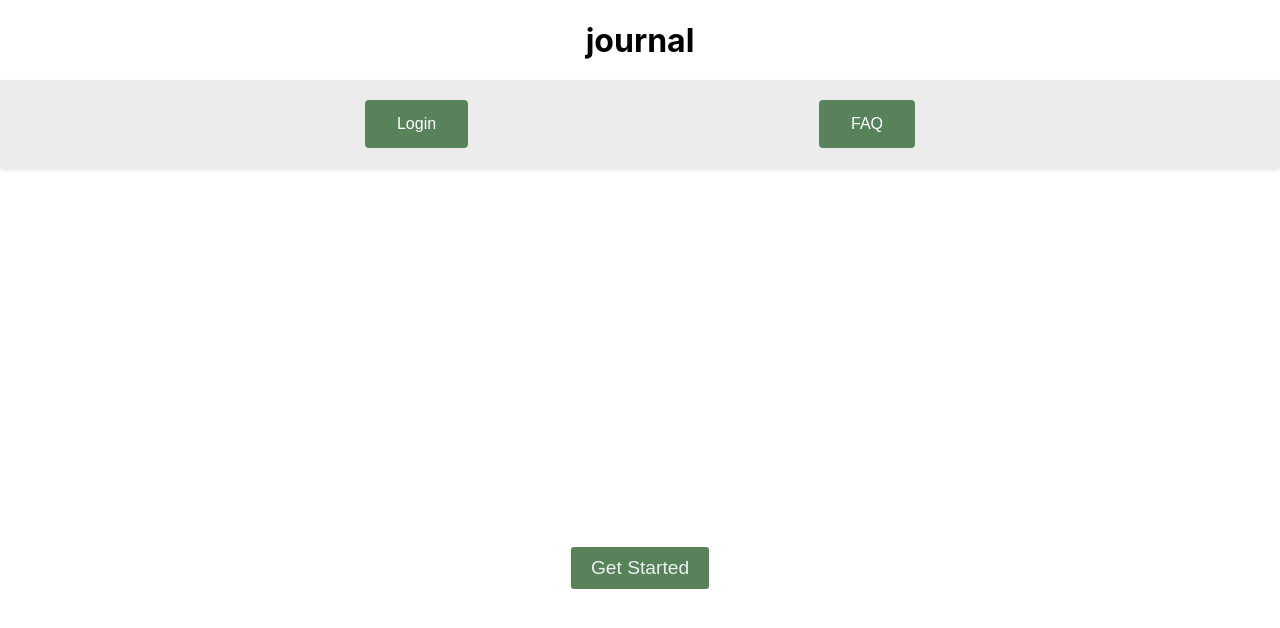
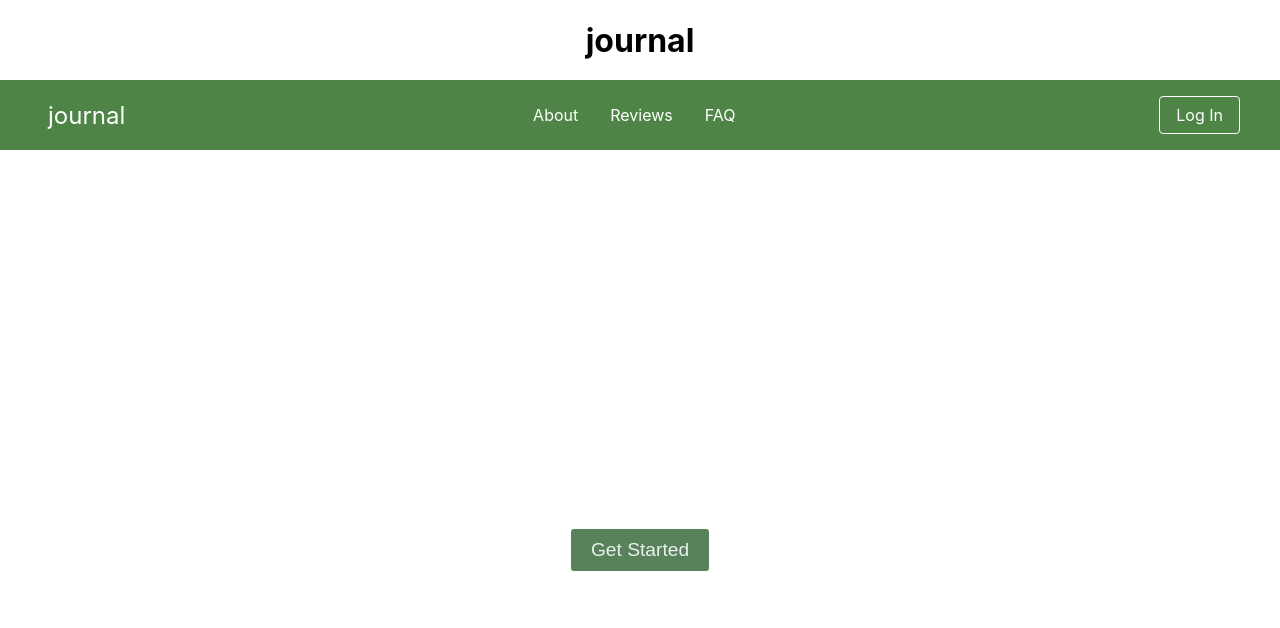
Before and after one commit to shobhitm23/mentorAI, a React (Create React App) app in the folder my-app/: page / in a window 1280 px wide. Shown: the top 628 px of the page. Built offline with nearby package versions, Linux system fonts and the light colour scheme.

Commit message:
fixed navbar and theme

```diff
--- a/my-app/package.json
+++ b/my-app/package.json
@@ -3,6 +3,8 @@
   "version": "0.1.0",
   "private": true,
   "dependencies": {
+    "@headlessui/react": "^1.7.18",
+    "@heroicons/react": "^2.1.3",
     "@testing-library/jest-dom": "^5.17.0",
     "@testing-library/react": "^13.4.0",
     "@testing-library/user-event": "^13.5.0",
--- a/my-app/src/components/NavBar/NavBar.css
+++ b/my-app/src/components/NavBar/NavBar.css
@@ -1,65 +1,65 @@
-/* NavBar.css */
+/* Navbar.css */
 
-/* Container for the navbar */
 .navbar {
+    background-color: #4e8547;
+    color: #fff;
+    padding: 1rem;
     display: flex;
-    justify-content: space-evenly;
+    justify-content: center;
+  }
+
+  .navbar-container {
+    display: flex;
     align-items: center;
-    padding: 1rem;
-    background-color: #ececec; /* Light grey background */
-    box-shadow: 0 2px 4px rgba(0, 0, 0, 0.1);
+    justify-content: space-between;
+    max-width: 1200px;
+    width: 100%;
+  }
+
+  .navbar-logo a {
+    color: #fff;
+    font-size: 1.5rem;
+    text-decoration: none;
+    display: flex;
+    align-items: center;
+  }
+
+  .navbar-logo i {
+    margin-right: 0.5rem;
+  }
+
+  .navbar-menu {
+    display: flex;
+    list-style: none;
+    margin: 0;
+    padding: 0;
+  }
+
+  .navbar-item a {
+    color: #fff;
+    text-decoration: none;
+    padding: 1.5rem 1rem;
     transition: background-color 0.3s ease;
-}
+  }
 
-/* Logo */
-.navbar__logo {
-    font-size: 1.5rem;
-    font-weight: bold;
-    color: #333333;
-    transition: color 0.3s ease;
-}
+  .navbar-item a:hover {
+    background-color: #2a5425;
+  }
 
-.navbar__logo:hover {
-    color: #666666;
-}
+  .navbar-actions {
+    display: flex;
+  }
 
-/* Navigation links */
-.navbar__links {
-    display: flex;
-    gap: 1rem;
-}
+  .navbar-btn {
+    color: #fff;
+    text-decoration: none;
+    padding: 0.5rem 1rem;
+    margin-left: 1rem;
+    border: 0.5px solid #fff;
+    border-radius: 4px;
+    transition: background-color 0.3s ease;
+  }
 
-.navbar__link {
-    color: #333333;
-    text-decoration: none;
-    padding: 0.5rem 1rem; /* Add some padding to make the links more clickable */
-    transition: color 0.3s ease, background-color 0.3s ease;
-}
-
-.navbar__link:hover {
-    color: #666666;
-    background-color: #e0e0e0; /* Light grey background on hover */
-}
-
-/* NavBar.css */
-
-
-
-.navbar button {
-    background-color: #58825a; /* Green background */
-    border: none;
-    color: white; /* White text */
-    padding: 15px 32px; /* Padding around the text */
-    text-align: center;
-    text-decoration: none;
-    display: inline-block;
-    font-size: 16px;
-    margin: 4px 2px;
-    cursor: pointer;
-    border-radius: 4px; /* Rounded corners */
-    transition: background-color 0.3s ease; /* Transition for hover effect */
-}
-
-.navbar button:hover {
-    background-color: #3b5729; /* Darker green when hovered over */
-}
+  .navbar-btn:hover {
+    background-color: #2a5425;
+  }
--- a/my-app/src/components/NavBar/NavBar.js
+++ b/my-app/src/components/NavBar/NavBar.js
@@ -1,24 +1,32 @@
 import React from 'react';
-import { useNavigate } from 'react-router-dom';
 import './NavBar.css';
 
-function NavBar() {
-  const navigate = useNavigate();
+const Navbar = () => {
+  return (
+    <nav className="navbar">
+      <div className="navbar-container">
+        <div className="navbar-logo">
+          <a href="/">
+            <i className="bi bi-journal"></i> journal
+          </a>
+        </div>
+        <ul className="navbar-menu">
+          <li className="navbar-item">
+            <a href="/about">About</a>
+          </li>
+          <li className="navbar-item">
+            <a href="/reviews">Reviews</a>
+          </li>
+          <li className="navbar-item">
+            <a href="/faq">FAQ</a>
+          </li>
+        </ul>
+        <div className="navbar-actions">
+          <a href="/login" className="navbar-btn">Log In</a>
+        </div>
+      </div>
+    </nav>
+  );
+};
 
-  const handleLogin = () => {
-    navigate('/login');
-  };
-
-  const handleFAQ = () => {
-    navigate('/faq');
-  };
-
-  return (
-    <div className="navbar">
-      <button className="login" onClick={handleLogin}>Login</button>
-      <button className="faq" onClick={handleFAQ}>FAQ</button>
-    </div>
-  );
-}
-
-export default NavBar;
+export default Navbar;
```
Also changed, not shown: 1 other file (tests, documents, lock files or other folders).
